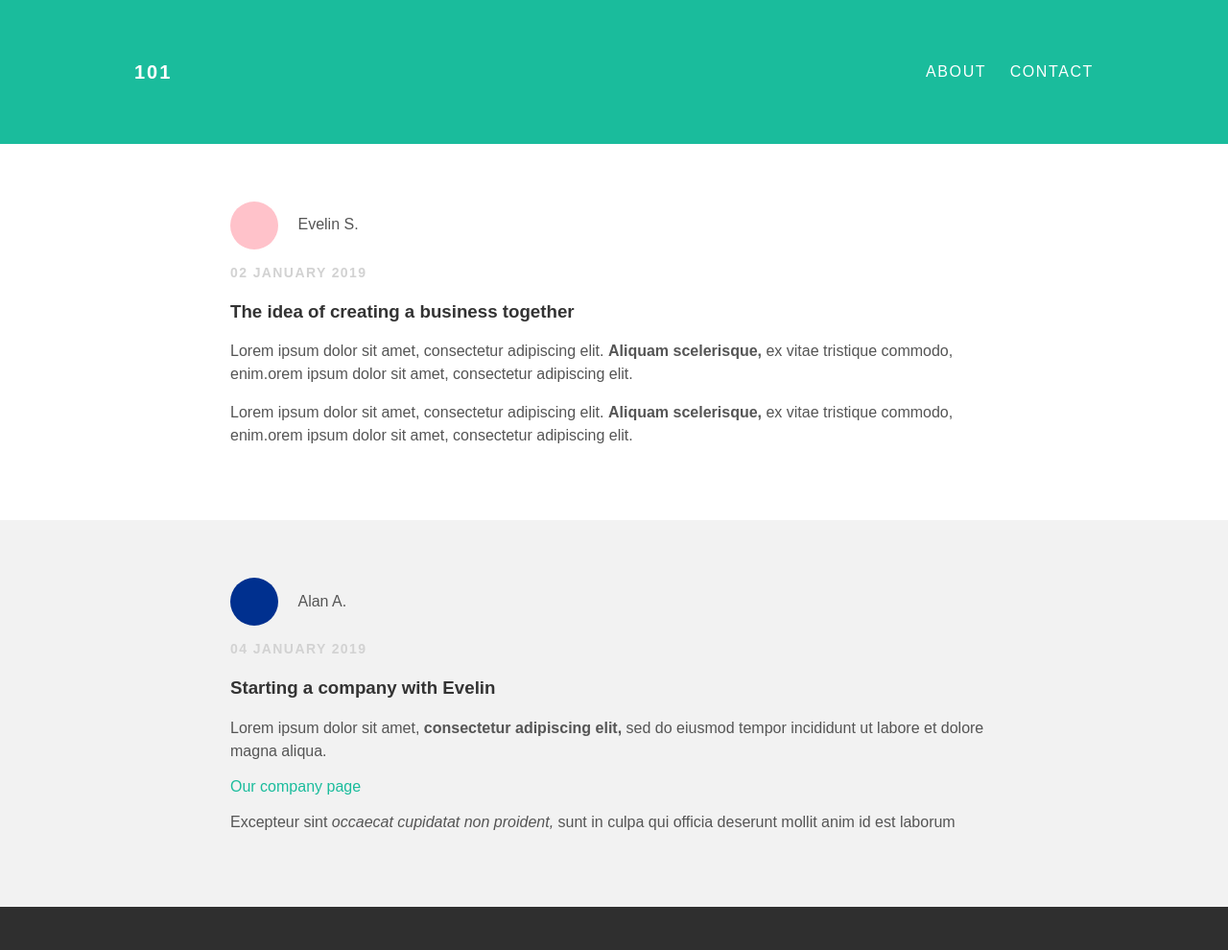
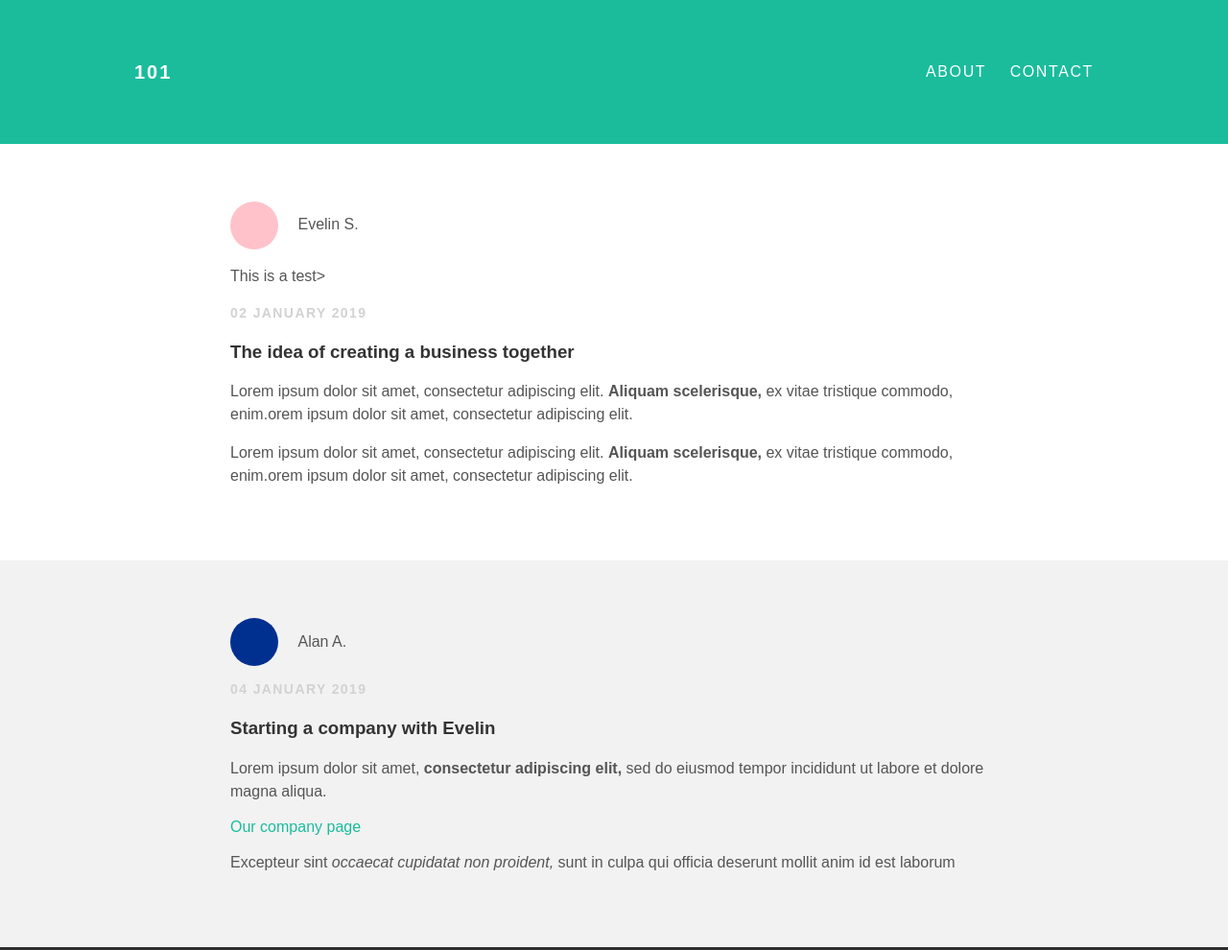
Before and after one commit to Toukiz/toukiz.github.io, a plain HTML site: page index.html in a window 1280 px wide. Shown: the top 990 px of the page at 96% size. Drawn offline with Linux system fonts and the light colour scheme.

Commit message:
Update index.html

```diff
--- a/index.html
+++ b/index.html
@@ -20,6 +20,7 @@
                 <div class="post-author">
                     <img src="css/img/pink.png">
                     <span>Evelin S.</span>
+                    <p>This is a test>
                 </div>
                 <p class="post-date">02 January 2019</p>
                 <h3 class="post-title">The idea of creating a business together</h3>
```
